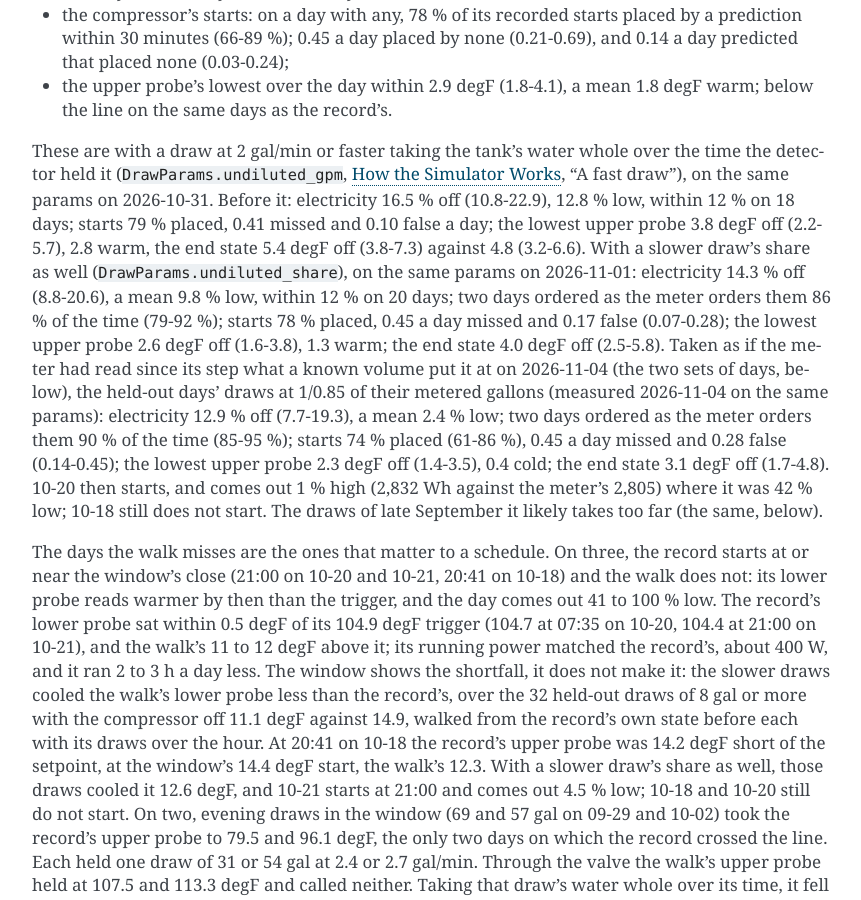
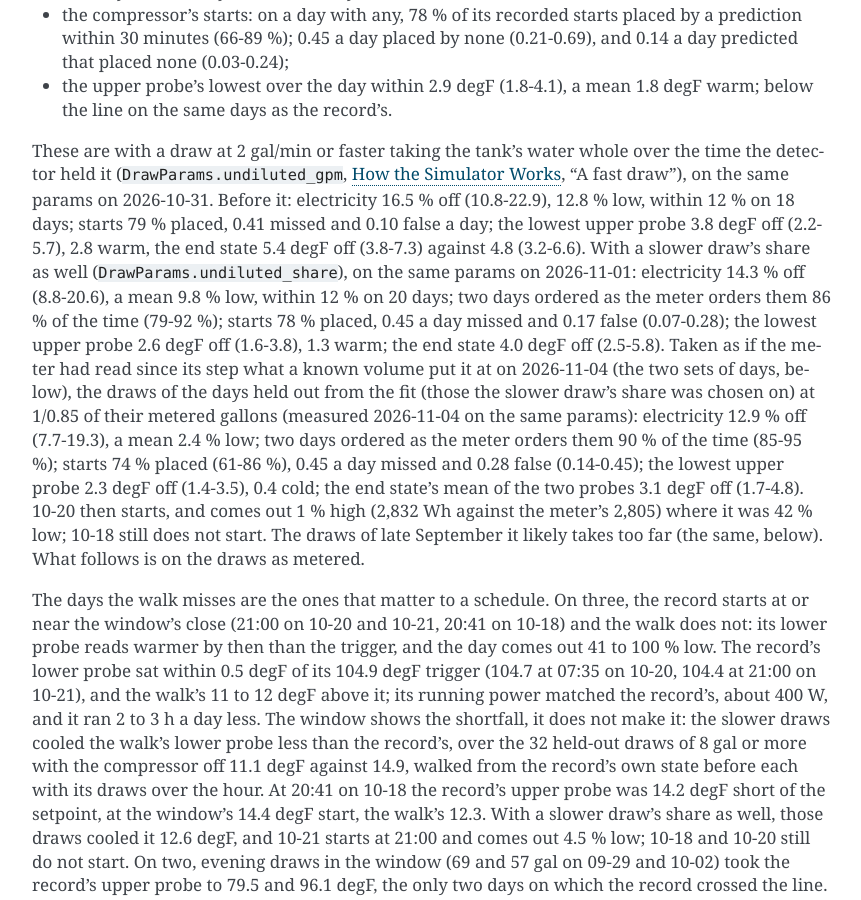
Before and after one commit to eman/nwp500-python, a Sphinx documentation site: the page built from docs/explanation/simulator.rst, in a window 1280 px wide and 900 px high, scrolled down 10978 px. Shown: the whole window, without its empty margins (338-1199 px from the left). Built offline with Sphinx 7.4.7, drawn with Linux system fonts in a browser that asks for light colours.

Commit message:
docs(sim): the share chosen on these days; the end state's two-probe mean; what follows as metered

```diff
--- a/docs/explanation/simulator.rst
+++ b/docs/explanation/simulator.rst
@@ -639,15 +639,17 @@ time (79-92 %); starts 78 % placed, 0.45 a day missed and 0.17 false
 (0.07-0.28); the lowest upper probe 2.6 degF off (1.6-3.8), 1.3 warm;
 the end state 4.0 degF off (2.5-5.8). Taken as if the meter had read
 since its step what a known volume put it at on 2026-11-04 (the two sets
-of days, below), the held-out days' draws at 1/0.85 of their metered
-gallons (measured 2026-11-04 on the same params): electricity 12.9 % off
+of days, below), the draws of the days held out from the fit (those the
+slower draw's share was chosen on) at 1/0.85 of their metered gallons
+(measured 2026-11-04 on the same params): electricity 12.9 % off
 (7.7-19.3), a mean 2.4 % low; two days ordered as the meter orders them
 90 % of the time (85-95 %); starts 74 % placed (61-86 %), 0.45 a day
 missed and 0.28 false (0.14-0.45); the lowest upper probe 2.3 degF off
-(1.4-3.5), 0.4 cold; the end state 3.1 degF off (1.7-4.8). 10-20 then
-starts, and comes out 1 % high (2,832 Wh against the meter's 2,805)
-where it was 42 % low; 10-18 still does not start. The draws of late
-September it likely takes too far (the same, below).
+(1.4-3.5), 0.4 cold; the end state's mean of the two probes 3.1 degF off
+(1.7-4.8). 10-20 then starts, and comes out 1 % high (2,832 Wh against
+the meter's 2,805) where it was 42 % low; 10-18 still does not start.
+The draws of late September it likely takes too far (the same, below).
+What follows is on the draws as metered.
 
 The days the walk misses are the ones that matter to a schedule. On
 three, the record starts at or near the window's close (21:00 on 10-20
```
